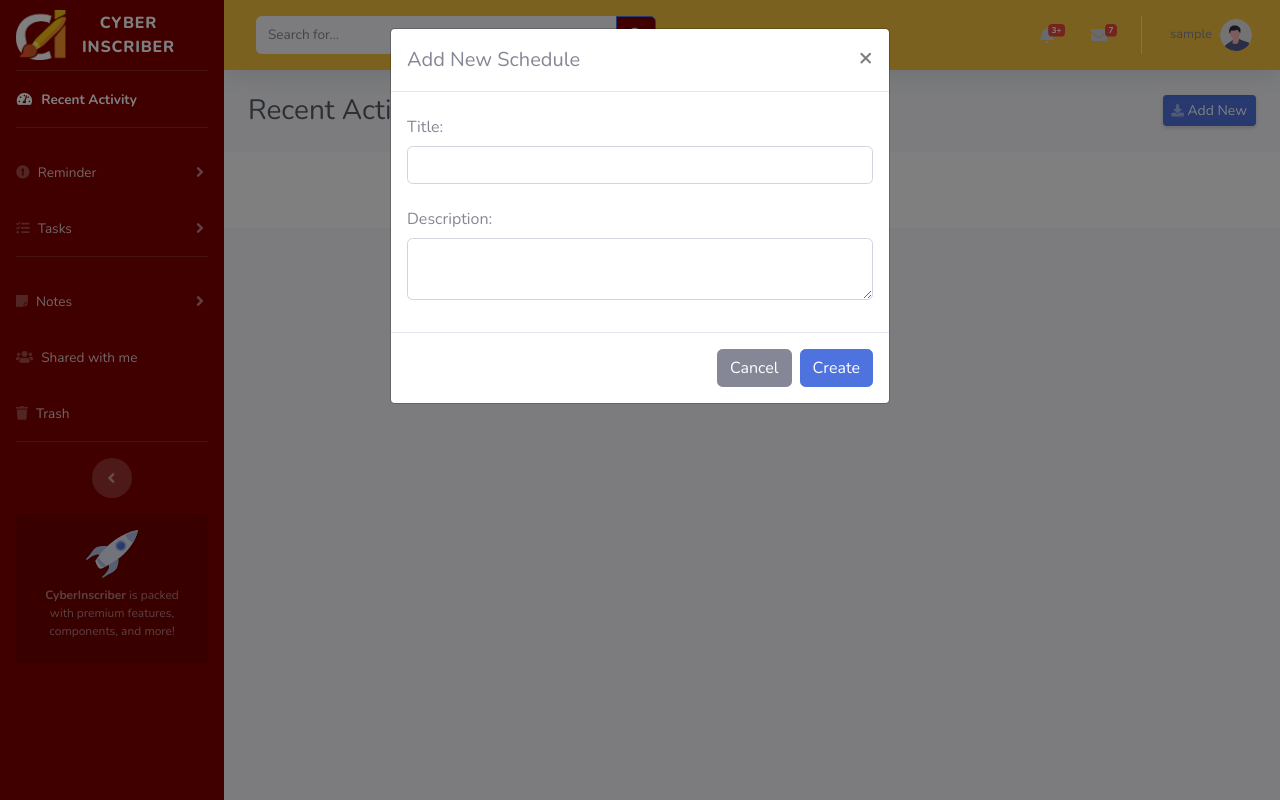
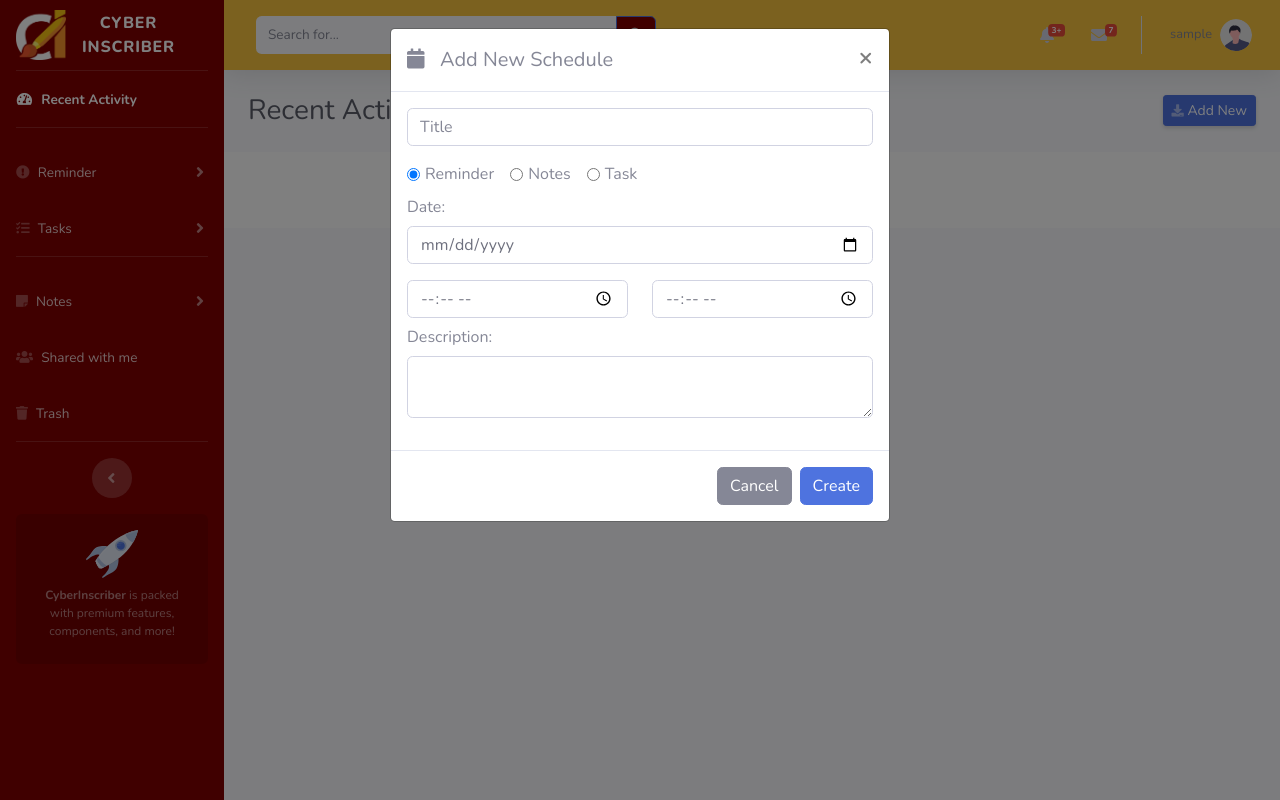
Before and after one commit to gelxx/appdevproject, a Django app: page /cyberinscriber/myhome in a window 1280 px wide, after a click on "Add New". Run offline with Django 3.2, Linux system fonts and the light colour scheme; the visitor is signed in with stand-in values (Sample User, id 1); some libraries are stand-ins or nearby versions.

Commit message:
Update myhome.html
Form Update

```diff
--- a/cyberinscriber/templates/myhome.html
+++ b/cyberinscriber/templates/myhome.html
@@ -388,7 +388,7 @@
         <div class="modal-dialog" role="document">
             <div class="modal-content">
                 <div class="modal-header">
-                    <h5 class="modal-title" id="exampleModalLabel">Add New Schedule</h5>
+                    <h5 class="modal-title" id="exampleModalLabel"><i class="fa fa-calendar" aria-hidden="true"></i> &nbsp; Add New Schedule</h5>
                     <button class="close" type="button" data-dismiss="modal" aria-label="Close">
                         <span aria-hidden="true">×</span>
                     </button>
@@ -396,19 +396,42 @@
                 <div class="modal-body">
                     <form>
                         <div class="form-group">
-                          <label  class="col-form-label">Title:</label>
-                          <input type="text" class="form-control" id="recipient-name">
+                          <input type="text" class="form-control" placeholder="Title" id="recipient-name">
                         </div>
-                        <div class="form-group">
-                          <label for="message-text" class="col-form-label">Description:</label>
-                          <textarea class="form-control" id="message-text"></textarea>
-                        </div>
-                    </form>
+                        <div class="form-check form-check-inline">
+                            <input class="form-check-input p-3" type="radio" name="inlineRadioOptions" id="inlineRadio1" value="option1" checked>
+                            <label class="form-check-label" for="inlineRadio1">Reminder</label>
+                          </div>
+                          <div class="form-check form-check-inline">
+                            <input class="form-check-input" type="radio" name="inlineRadioOptions" id="inlineRadio1" value="option1">
+                            <label class="form-check-label" for="inlineRadio1">Notes</label>
+                          </div>
+                          <div class="form-check form-check-inline">
+                            <input class="form-check-input" type="radio" name="inlineRadioOptions" id="inlineRadio1" value="option1">
+                            <label class="form-check-label" for="inlineRadio1">Task</label>
+                          </div>
+                          <div class="form-group">
+                            <label for="message-text" class="col-form-label">Date:</label>
+                            <input type="date" class="form-control" id="recipient-name" >
+                          </div>
+                          <div class="row g-3">
+                            <div class="col">
+                              <input type="time" class="form-control" placeholder="First name" aria-label="First name">
+                            </div>
+                            <div class="col">
+                              <input type="time" class="form-control" placeholder="Last name" aria-label="Last name">
+                            </div>
+                          </div>
+                          <div class="form-group">
+                            <label for="message-text" class="col-form-label">Description:</label>
+                            <textarea class="form-control" id="message-text"></textarea>
+                          </div>
                 </div>
                 <div class="modal-footer">
                     <button class="btn btn-secondary" type="button" data-dismiss="modal">Cancel</button>
-                    <a class="btn btn-primary" href="#">Create</a>
+                    <button class="btn btn-primary" type="submit" role="button" href="#">Create</button>
                 </div>
+            </form>
             </div>
         </div>
     </div>
```
